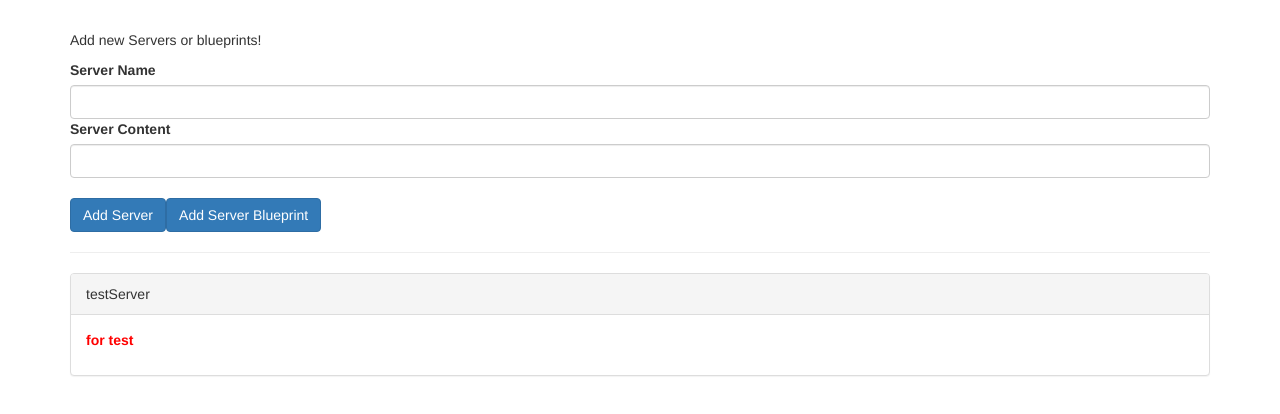
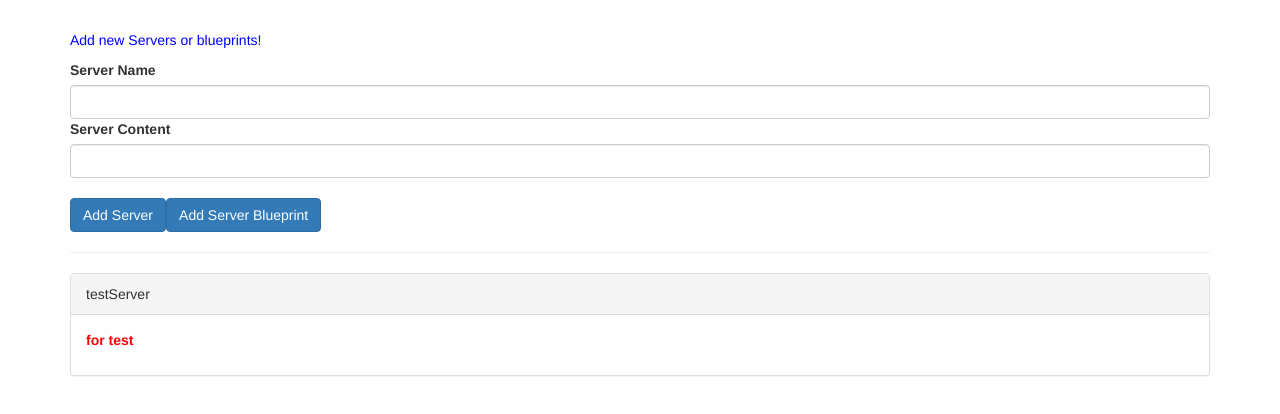
Before and after one commit to manoj1995madushanka/angular_component_and_databind, an Angular app: page / in a window 1280 px wide. Shown: the top 414 px of the page. Built offline with nearby package versions, Linux system fonts and the light colour scheme.

Commit message:
view encapsulate of css style

```diff
--- a/src/app/cockpit/cockpit.component.ts
+++ b/src/app/cockpit/cockpit.component.ts
@@ -1,4 +1,4 @@
-import {Component, EventEmitter, OnInit, Output} from '@angular/core';
+import {Component, EventEmitter, OnInit, Output, ViewEncapsulation} from '@angular/core';
 
 @Component({
   selector: 'app-cockpit',
--- a/src/app/server-element/server-element.component.css
+++ b/src/app/server-element/server-element.component.css
@@ -0,0 +1,3 @@
+p {
+  color: blue;
+}
--- a/src/app/server-element/server-element.component.ts
+++ b/src/app/server-element/server-element.component.ts
@@ -1,16 +1,21 @@
-import {Component, Input, OnInit} from '@angular/core';
+import {Component, Input, OnInit, ViewEncapsulation} from '@angular/core';
 
 @Component({
   selector: 'app-server-element',
   templateUrl: './server-element.component.html',
-  styleUrls: ['./server-element.component.css']
+  styleUrls: ['./server-element.component.css'],
+  /* below line will disable view encapsulation of server.element.css file
+  * that means those file css properties will apply to whole app that classes*/
+  encapsulation: ViewEncapsulation.None
 })
 export class ServerElementComponent implements OnInit {
 
   // define element type
-  @Input('srvElement') element: {name: string, type: string, content: string};
+  // tslint:disable-next-line:no-input-rename
+  @Input('srvElement') element: { name: string, type: string, content: string };
 
-  constructor() { }
+  constructor() {
+  }
 
   ngOnInit(): void {
   }
```
